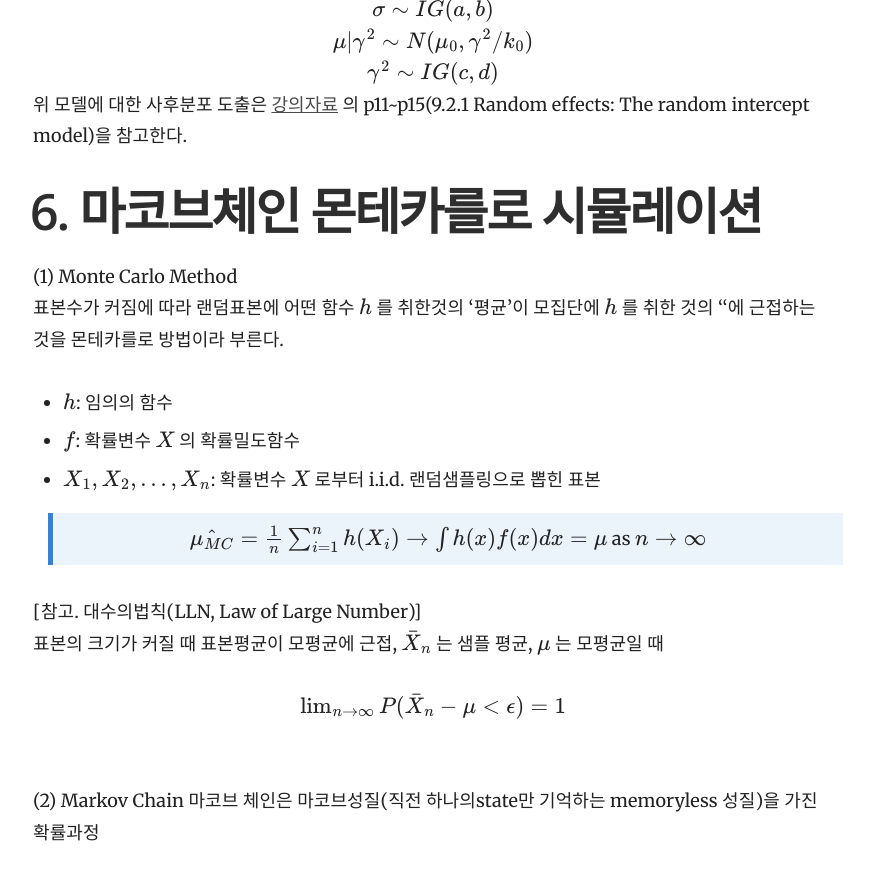
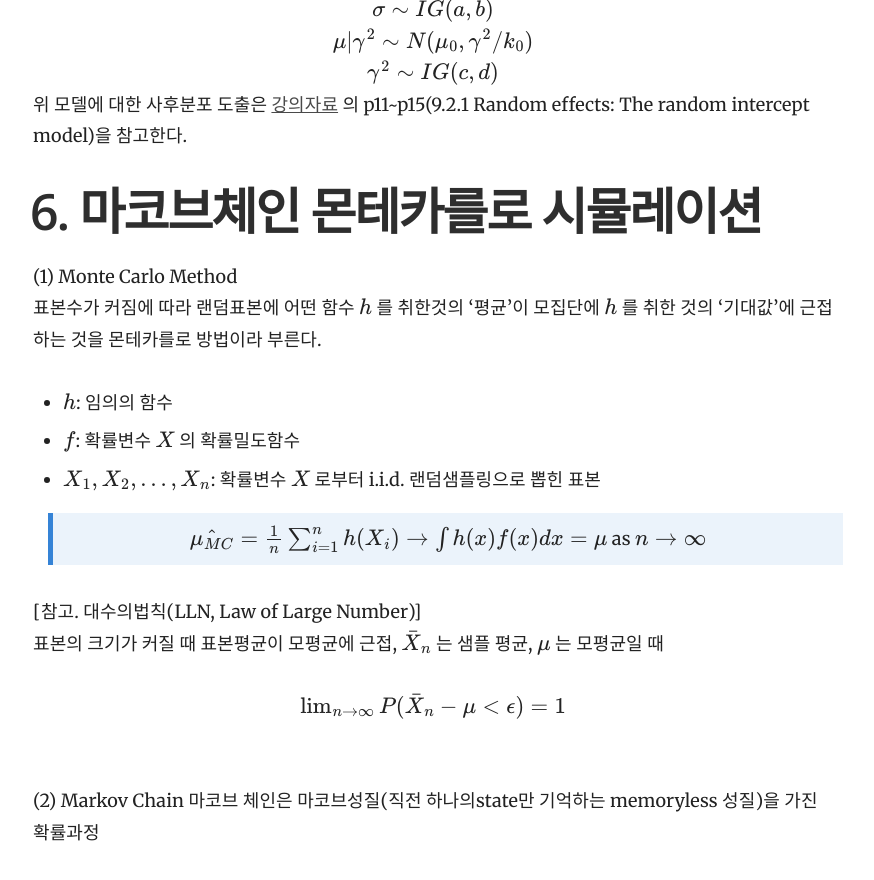
Before and after one commit to yrk3434/yrk3434.github.io, a Jekyll site: the page built from _docs/Theory/Bayesian Inference.md, in a window 1280 px wide and 900 px high, scrolled down 6381 px. Shown: the top 880 px of the window, without its empty margins (357-1231 px from the left). Built offline with Jekyll 4.4.1, drawn with Linux system fonts in a browser that asks for light colours; formulas are drawn with MathJax 3.

Commit message:
Update Bayesian Inference.md

```diff
--- a/_docs/Theory/Bayesian Inference.md
+++ b/_docs/Theory/Bayesian Inference.md
@@ -191,7 +191,7 @@ iid 관측치의 경우 $ X1,...,Xn $ 의 정보상수는 $ nI_1(\theta) $
 
 # 6. 마코브체인 몬테카를로 시뮬레이션
 (1) Monte Carlo Method <br/>
-표본수가 커짐에 따라 랜덤표본에 어떤 함수 $ h $ 를 취한것의 '평균'이 모집단에 $ h $ 를 취한 것의 ''에 근접하는 것을 몬테카를로 방법이라 부른다. <br/>
+표본수가 커짐에 따라 랜덤표본에 어떤 함수 $ h $ 를 취한것의 '평균'이 모집단에 $ h $ 를 취한 것의 '기대값'에 근접하는 것을 몬테카를로 방법이라 부른다. <br/>
 - $ h $: 임의의 함수
 - $ f $: 확률변수 $ X $ 의 확률밀도함수
 - $X_1, X_2, ..., X_n $: 확률변수 $ X $ 로부터 i.i.d. 랜덤샘플링으로 뽑힌 표본
```
